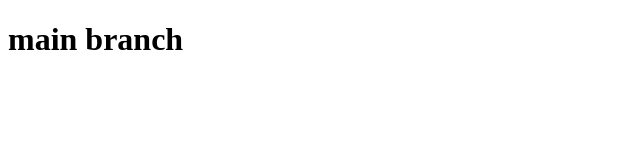
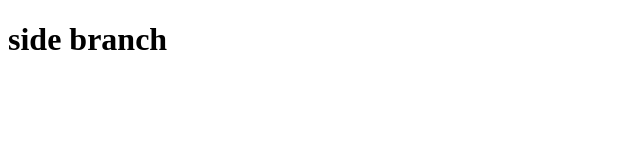
Before and after one commit to thisisabanana/githubpagestest, a plain HTML site: page index.html in a window 1280 px wide. Shown: the whole page, without its empty margins (0-640 px from the left). Drawn offline with Linux system fonts and the light colour scheme.

Commit message:
Update index.html

```diff
--- a/index.html
+++ b/index.html
@@ -6,6 +6,6 @@
     <title>Document</title>
 </head>
 <body>
-    <h1>main branch</h1>
+    <h1>side branch</h1>
 </body>
 </html>
```
